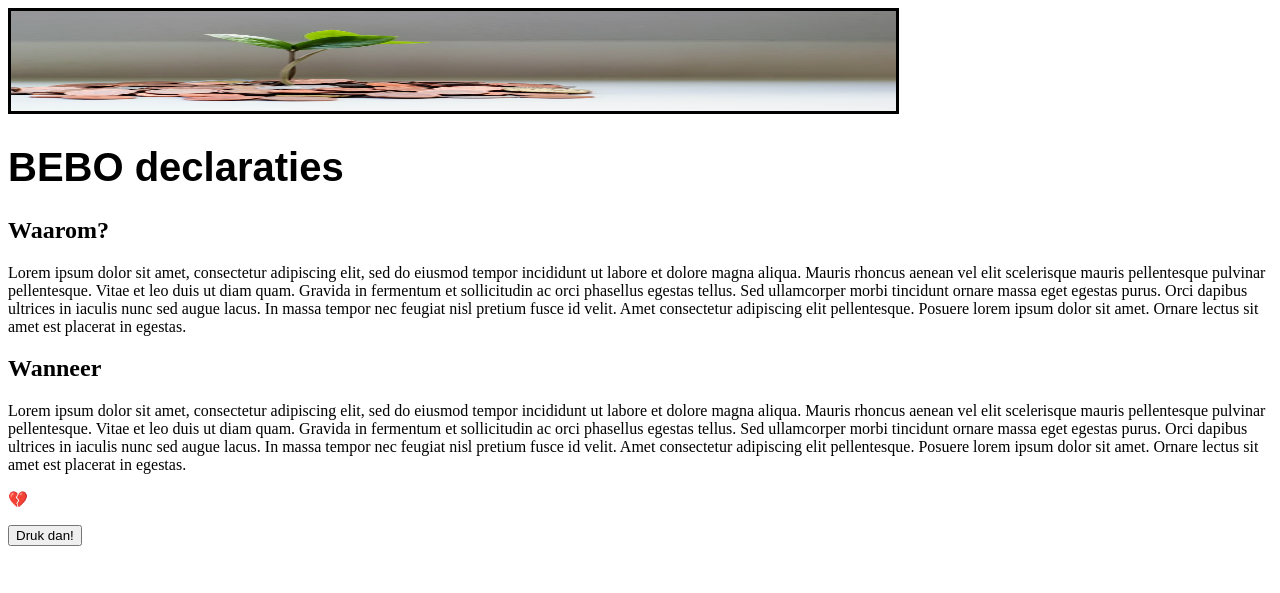
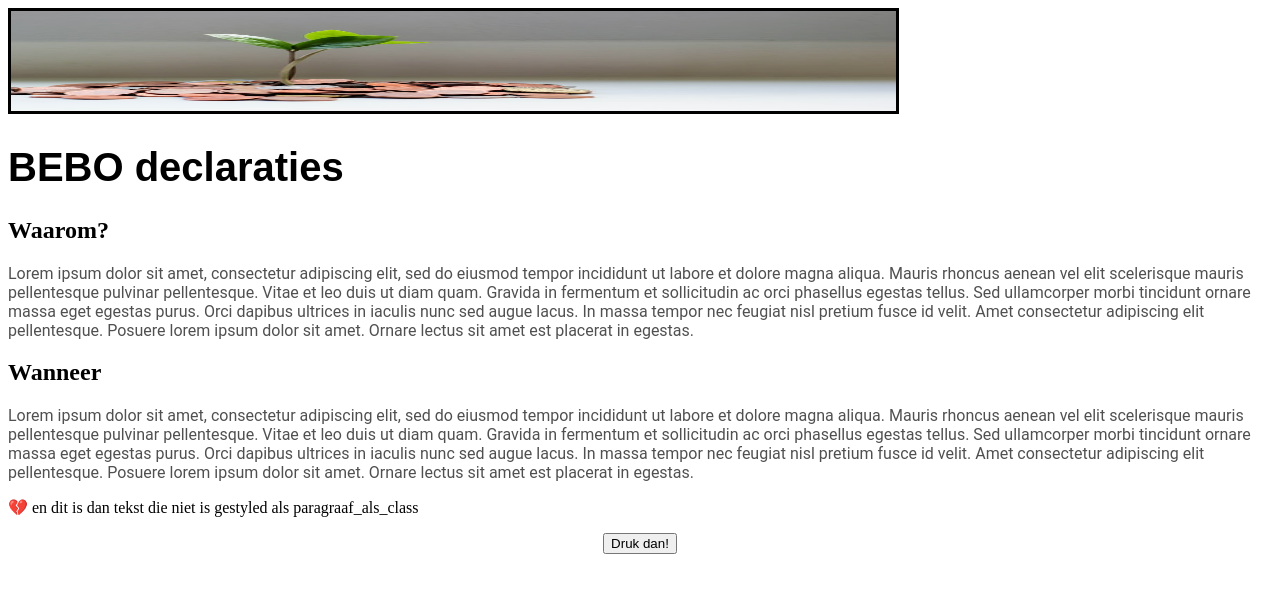
Before and after one commit to tjukkie/learning_python_1, a Flask app: page / in a window 1280 px wide. Shown: the top 593 px of the page. Run offline with Flask 2, Linux system fonts and the light colour scheme.

Commit message:
added some more css

```diff
--- a/templates/home.html
+++ b/templates/home.html
@@ -13,23 +13,36 @@
      #banner1 {
       width: 70%;
       height: 100px;
-
-       border: solid;
+      border: solid;
      }
 
+      .paragraaf_als_class {
+        font-family: Roboto;
+        color: rgb(80,80,80);
+      }
+  <!-- de container -->
+
+      #container {
+        max-width: 1080px;
+        margin: 0 auto 0 auto;
+      }
     </style>
   </head>
   <body>
+    <div id="container">
   <img id="banner1" src="static/banner_money_tree.jpeg">
     <h1>BEBO declaraties</h1>
 
 
       <h2>Waarom?</h2>
-      <p>Lorem ipsum dolor sit amet, consectetur adipiscing elit, sed do eiusmod tempor incididunt ut labore et dolore magna aliqua. Mauris rhoncus aenean vel elit scelerisque mauris pellentesque pulvinar pellentesque. Vitae et leo duis ut diam quam. Gravida in fermentum et sollicitudin ac orci phasellus egestas tellus. Sed ullamcorper morbi tincidunt ornare massa eget egestas purus. Orci dapibus ultrices in iaculis nunc sed augue lacus. In massa tempor nec feugiat nisl pretium fusce id velit. Amet consectetur adipiscing elit pellentesque. Posuere lorem ipsum dolor sit amet. Ornare lectus sit amet est placerat in egestas.</p>
+      <p class="paragraaf_als_class">Lorem ipsum dolor sit amet, consectetur adipiscing elit, sed do eiusmod tempor incididunt ut labore et dolore magna aliqua. Mauris rhoncus aenean vel elit scelerisque mauris pellentesque pulvinar pellentesque. Vitae et leo duis ut diam quam. Gravida in fermentum et sollicitudin ac orci phasellus egestas tellus. Sed ullamcorper morbi tincidunt ornare massa eget egestas purus. Orci dapibus ultrices in iaculis nunc sed augue lacus. In massa tempor nec feugiat nisl pretium fusce id velit. Amet consectetur adipiscing elit pellentesque. Posuere lorem ipsum dolor sit amet. Ornare lectus sit amet est placerat in egestas.</p>
 
       <h2>Wanneer</h2>
-      <p>Lorem ipsum dolor sit amet, consectetur adipiscing elit, sed do eiusmod tempor incididunt ut labore et dolore magna aliqua. Mauris rhoncus aenean vel elit scelerisque mauris pellentesque pulvinar pellentesque. Vitae et leo duis ut diam quam. Gravida in fermentum et sollicitudin ac orci phasellus egestas tellus. Sed ullamcorper morbi tincidunt ornare massa eget egestas purus. Orci dapibus ultrices in iaculis nunc sed augue lacus. In massa tempor nec feugiat nisl pretium fusce id velit. Amet consectetur adipiscing elit pellentesque. Posuere lorem ipsum dolor sit amet. Ornare lectus sit amet est placerat in egestas.</p>
-  <p>💔</p>
+      <p class="paragraaf_als_class">Lorem ipsum dolor sit amet, consectetur adipiscing elit, sed do eiusmod tempor incididunt ut labore et dolore magna aliqua. Mauris rhoncus aenean vel elit scelerisque mauris pellentesque pulvinar pellentesque. Vitae et leo duis ut diam quam. Gravida in fermentum et sollicitudin ac orci phasellus egestas tellus. Sed ullamcorper morbi tincidunt ornare massa eget egestas purus. Orci dapibus ultrices in iaculis nunc sed augue lacus. In massa tempor nec feugiat nisl pretium fusce id velit. Amet consectetur adipiscing elit pellentesque. Posuere lorem ipsum dolor sit amet. Ornare lectus sit amet est placerat in egestas.</p>
+  <p>💔 en dit is dan tekst die niet is gestyled als paragraaf_als_class</p>
+      <div style="text-align:center;">
     <button>Druk dan!</button>
+      </div>
+    </div>
   </body>
   </html>
```
